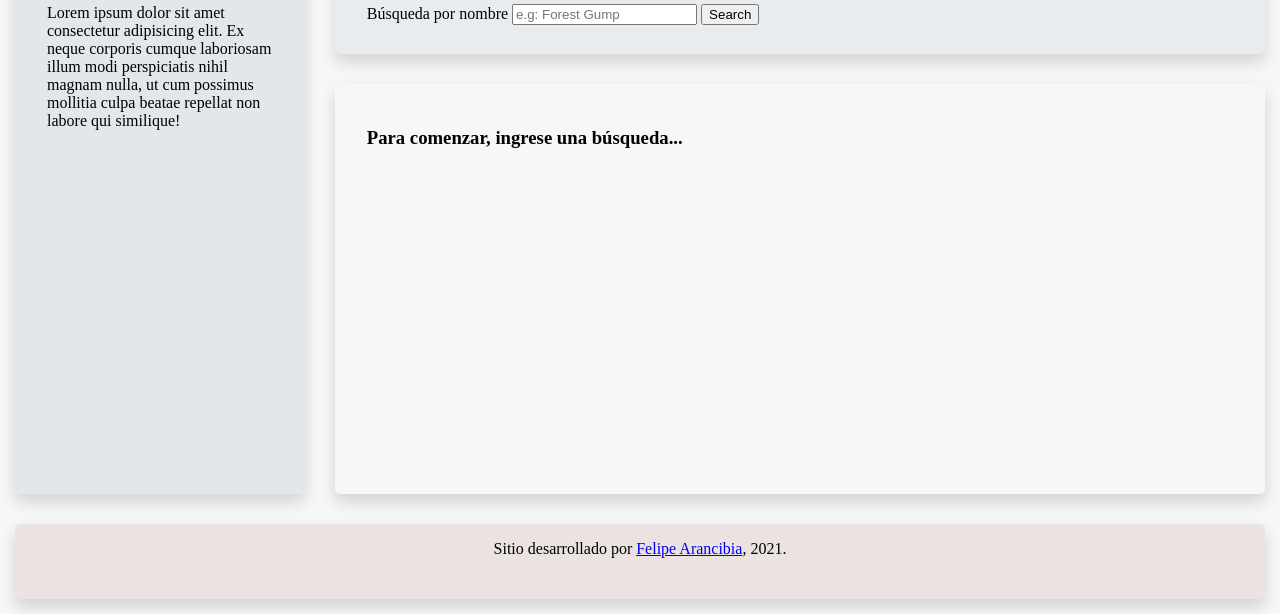
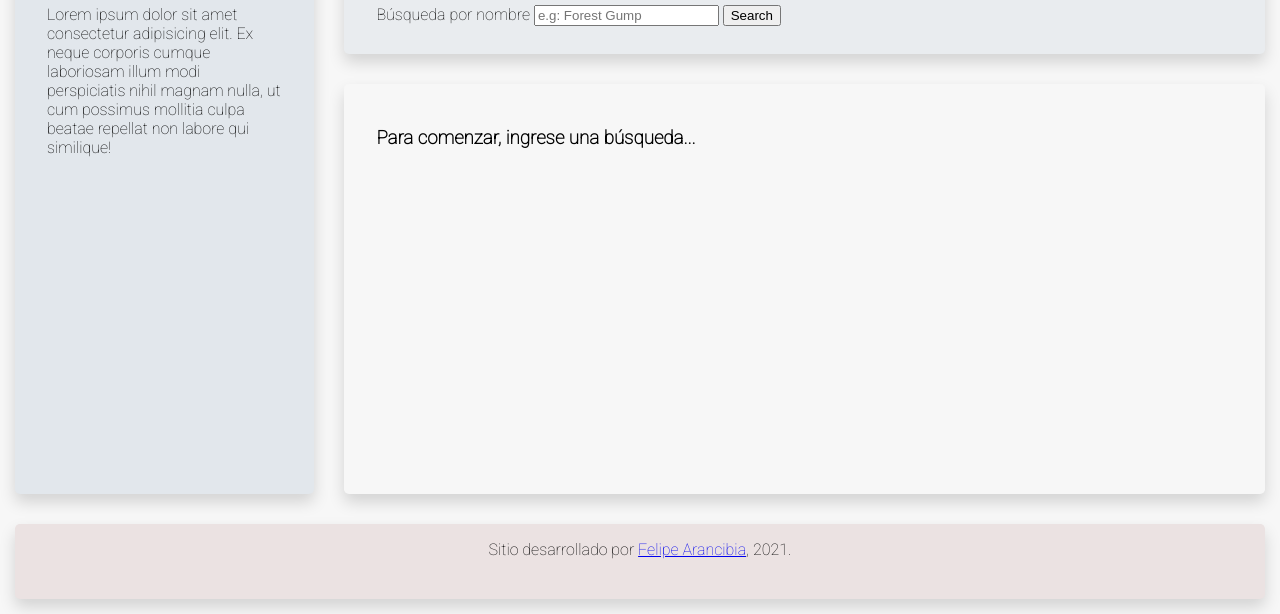
Before and after one commit to Farancibiat/ShopingCart-FullVanilla, a plain HTML site: page index.html in a window 1280 px wide. Shown: the part 186-800 px from the top of the page. Drawn offline with Linux system fonts and the light colour scheme.

Commit message:
project completed esta si que si

```diff
--- a/index.html
+++ b/index.html
@@ -4,9 +4,12 @@
     <meta charset="UTF-8" />
     <meta http-equiv="X-UA-Compatible" content="IE=edge" />
     <meta name="viewport" content="width=device-width, initial-scale=1.0" />
-    <link rel="stylesheet" href="style.css" />
 
-    <title>Ecomsur test</title>
+    <link rel="preconnect" href="https://fonts.googleapis.com">
+<link rel="preconnect" href="https://fonts.gstatic.com" crossorigin>
+<link href="https://fonts.googleapis.com/css2?family=Roboto:wght@100&display=swap" rel="stylesheet">
+<link rel="stylesheet" href="style.css" />
+<title>Ecomsur test</title>
   </head>
   <body>
 
--- a/style.css
+++ b/style.css
@@ -1,6 +1,7 @@
 body {
   margin: 0;
   background-color: #f7f7f7;
+  font-family: 'Roboto', sans-serif, 'Arial';
 }
 .content {
   display: grid;
```
Also changed, not shown: carrito.html (+4 -1 lines).
